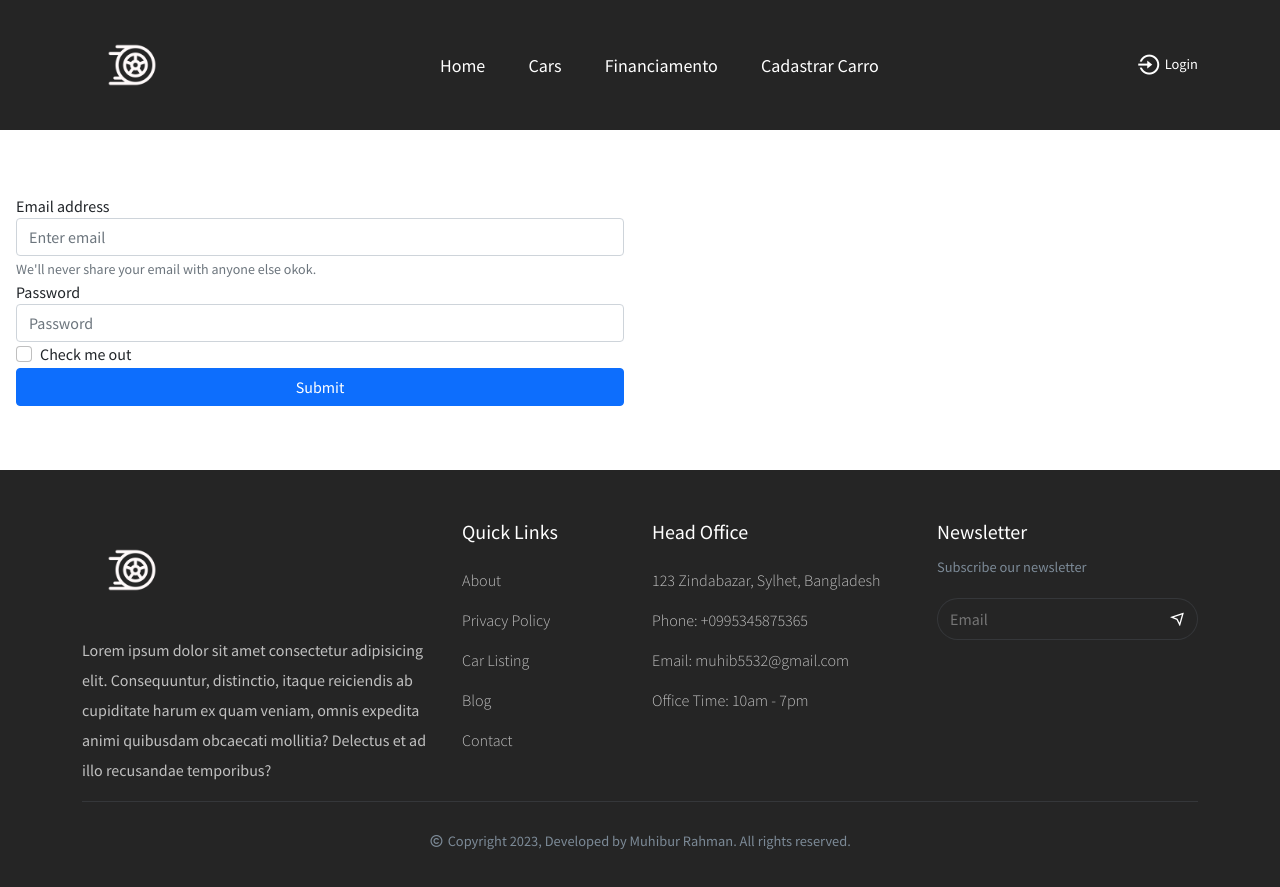
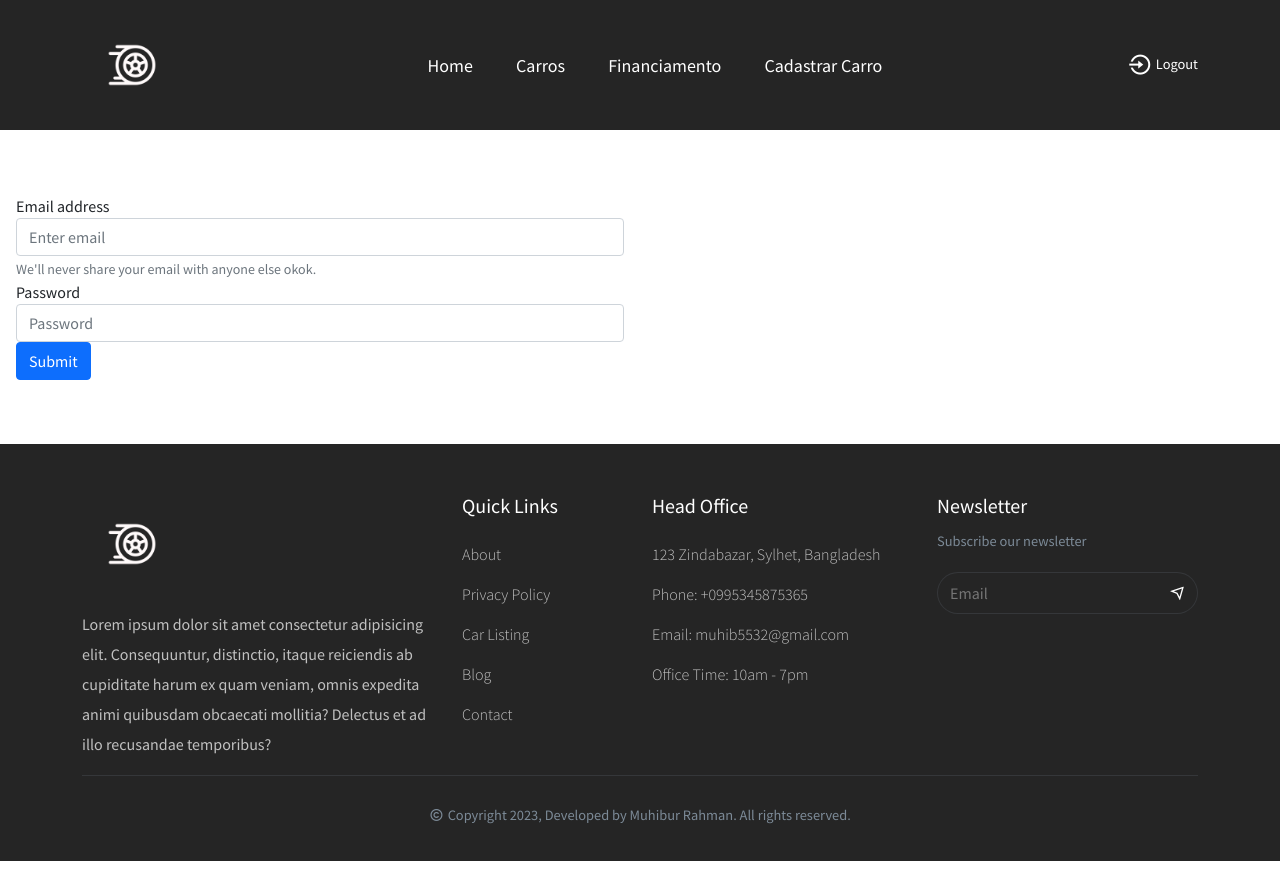
Before and after one commit to GuilhermeQuirinoCruz/godinho-veiculos-front, a React (Create React App) app: page /login in a window 1280 px wide. After the commit the page ends 861 px from the top, so only its background shows below. Built offline with nearby package versions, Linux system fonts and the light colour scheme; sample sign-in values are in the browser's storage.

Commit message:
login/logout, cadastro de carros apenas ao logar

```diff
--- a/src/components/Header/Header.jsx
+++ b/src/components/Header/Header.jsx
@@ -10,18 +10,22 @@ const navLinks = [
   {
     path: "/home",
     display: "Home",
+    requireLogin: false
   },
   {
     path: "/cars",
-    display: "Cars",
+    display: "Carros",
+    requireLogin: false
   },
   {
     path: "/financiamento",
     display: "Financiamento",
+    requireLogin: false
   },
   {
     path: "/cadastro-carro",
     display: "Cadastrar Carro",
+    requireLogin: true
   },
 ];
 
@@ -30,6 +34,13 @@ const Header = () => {
   const menuRef = useRef(null);
 
   const toggleMenu = () => menuRef.current.classList.toggle("menu__active");
+
+  function logout() {
+    localStorage.setItem("token", "");
+    localStorage.setItem("company-token", "");
+
+    window.location.replace("http://localhost:3000/home");
+  }
 
   return (
     <header className="header">
@@ -48,16 +59,11 @@ const Header = () => {
                 <Link to="/login" className=" d-flex align-items-center gap-1">
                   <i className="ri-login-circle-line"></i> Login
                 </Link>
-
-
               </div>
             </Col>
           </Row>
         </Container>
       </div> */}
-
-      {/* =============== header middle =========== */}
-
 
       {/* ========== main navigation =========== */}
 
@@ -67,10 +73,7 @@ const Header = () => {
           <div className="navigation__wrapper d-flex align-items-center justify-content-between">
             <div className="logo">
               <img src={logo} className="logo"></img>
-
-
             </div>
-
 
             <span className="mobile__menu">
               <i className="ri-menu-line" onClick={toggleMenu}></i>
@@ -80,6 +83,7 @@ const Header = () => {
 
               <div className="menu">
                 {navLinks.map((item, index) => (
+                  (!item.requireLogin || localStorage.getItem("token")) ?
                     <NavLink
                       to={item.path}
                       className={(navClass) =>
@@ -89,19 +93,24 @@ const Header = () => {
                     >
                       {item.display}
                     </NavLink>
+                    : <></>
                 ))}
               </div>
             </div>
+
+            {localStorage.getItem("token") ?
+              <div className="header__top__right d-flex align-items-center justify-content-end gap-3">
+                <Link className=" d-flex align-items-center gap-1" onClick={logout}>
+                  <i className="ri-login-circle-line txt"></i> Logout
+                </Link>
+              </div>
+              :
               <div className="header__top__right d-flex align-items-center justify-content-end gap-3">
                 <Link to="/login" className=" d-flex align-items-center gap-1">
                   <i className="ri-login-circle-line txt"></i> Login
                 </Link>
-
-
               </div>
-
-
-
+            }
           </div>
         </Container>
       </div>
--- a/src/pages/CadastroCarro.jsx
+++ b/src/pages/CadastroCarro.jsx
@@ -147,14 +147,14 @@ function CadastroCarro() {
       }
     });
 
-    // instance
-    //   .post("/v1/company/menubook/item", car)
-    //   .then((response) => {
-    //     console.log(response);
-    //   })
-    //   .catch((error) => {
-    //     console.log(error);
-    //   });
+    instance
+      .post("/v1/company/menubook/item", car)
+      .then((response) => {
+        console.log(response);
+      })
+      .catch((error) => {
+        console.log(error);
+      });
   }
 
   function formCadastro() {
--- a/src/pages/Login.jsx
+++ b/src/pages/Login.jsx
@@ -1,11 +1,14 @@
 import React, { useState } from "react";
+import { Form } from "reactstrap";
 import axios from "axios";
 
 const Login = () => {
     const [email, setEmail] = useState('');
     const [password, setPassword] = useState('');
 
-    const handleLogin = () => {
+    function handleLogin(event) {
+        event.preventDefault();
+
         const data = {
             "account": {
                 "email": email,
@@ -20,8 +23,6 @@ const Login = () => {
             .post('/v1/user/login', data)
             .then((response) => {
                 console.log(response);
-                // axios.defaults.headers.post['token'] = response.data.token;
-                // axios.defaults.headers.get['token'] = response.data.token;
 
                 localStorage.setItem('token', response.data.token);
 
@@ -35,7 +36,8 @@ const Login = () => {
                         console.log(response);
 
                         localStorage.setItem('company-token', response.data[0].user.token);
-                        // axios.defaults.headers.get['token'] = response.data.token;
+
+                        window.location.replace("http://localhost:3000/home");
                     })
                     .catch((error) => {
                         alert("LOGIN failed");
@@ -50,21 +52,22 @@ const Login = () => {
 
     return (
         <div className="p-3 my-5 d-flex flex-column w-50">
-
+            <Form onSubmit={handleLogin}>
                 <div className="form-group">
                     <label htmlFor="exampleInputEmail1">Email address</label>
                     <input type="email" className="form-control" id="exampleInputEmail1" aria-describedby="emailHelp" placeholder="Enter email" onChange={(e) => setEmail(e.target.value)} />
                     <small id="emailHelp" className="form-text text-muted">We'll never share your email with anyone else okok.</small>
                 </div>
+
                 <div className="form-group">
                     <label htmlFor="exampleInputPassword1">Password</label>
                     <input type="password" className="form-control" id="exampleInputPassword1" placeholder="Password" onChange={(e) => setPassword(e.target.value)} />
                 </div>
-            <div className="form-group form-check">
-                <input type="checkbox" className="form-check-input" id="exampleCheck1" />
-                <label className="form-check-label" htmlFor="exampleCheck1">Check me out</label>
+
+                <div className="form-group">
+                    <button type="submit" className="btn btn-primary" onClick={handleLogin}>Submit</button>
                 </div>
-            <button type="submit" className="btn btn-primary" onClick={handleLogin}>Submit</button>
+            </Form>
         </div>
     )
 }
```
Lines whose indentation alone changed are shown as unchanged.
